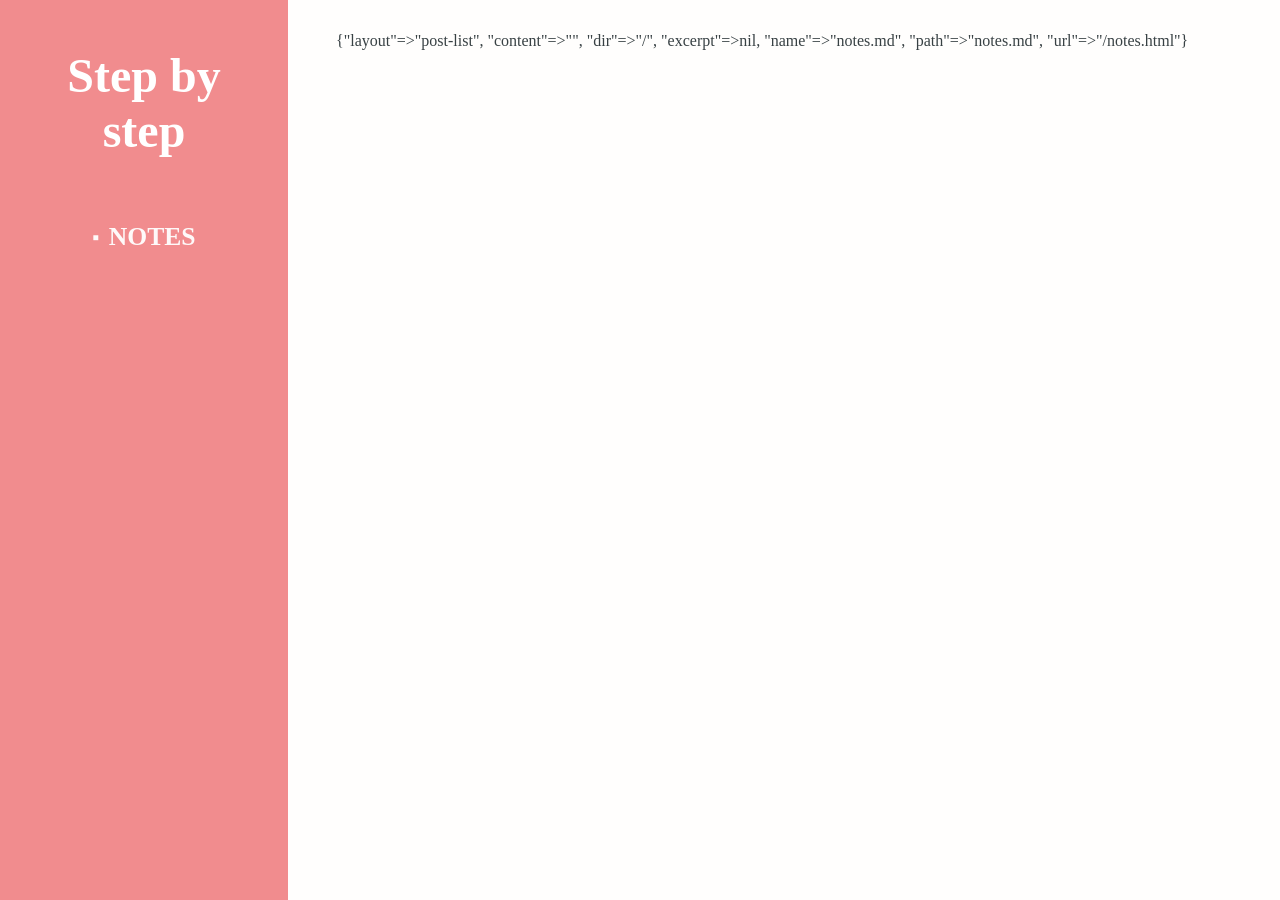
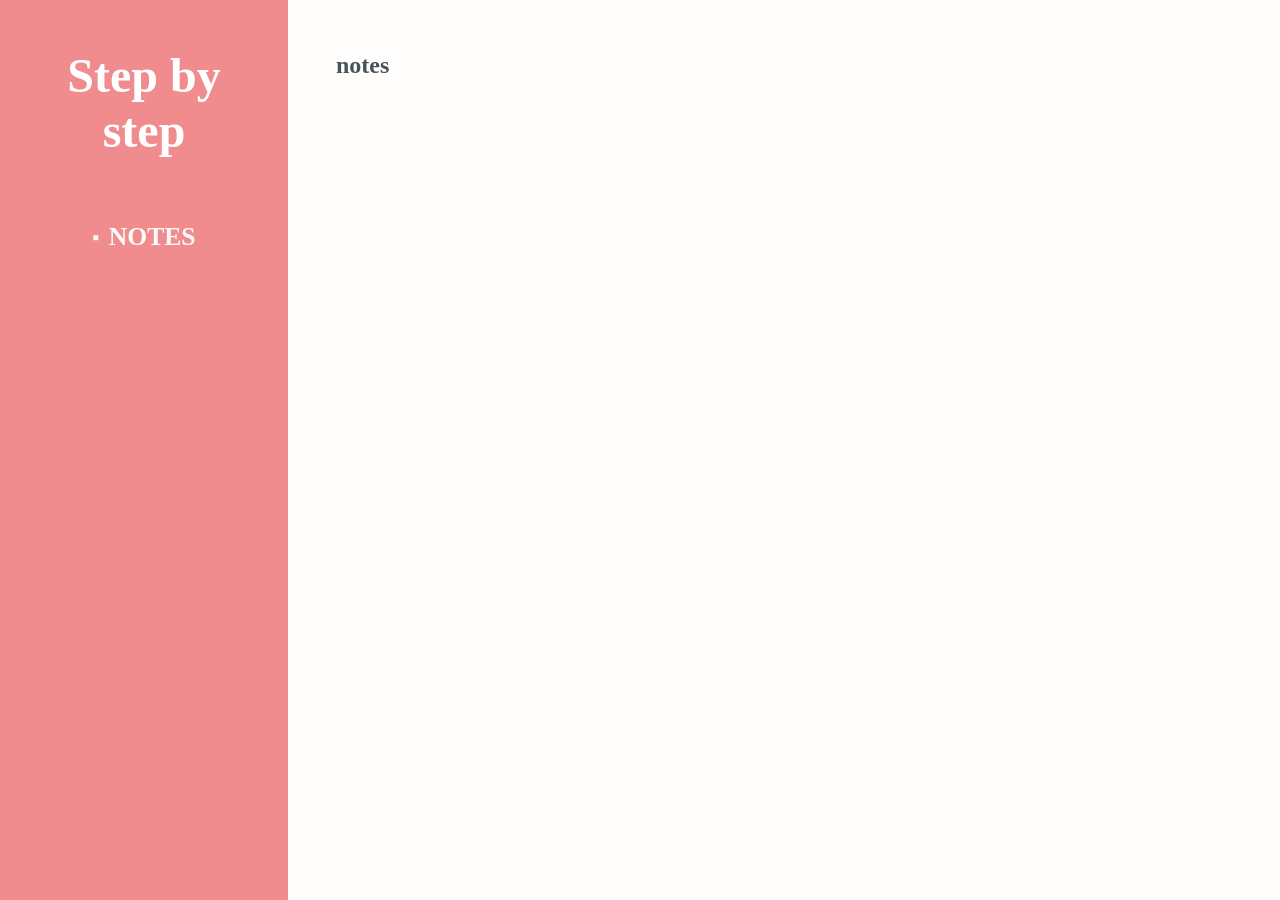
Before and after one commit to mindcloud92/mindcloud92.github.io, a Jekyll site: the page built from notes.md, in a window 1280 px wide. Built offline with Jekyll 4.4.1, drawn with Linux system fonts in a browser that asks for light colours; nearby versions of some CDN libraries; some web fonts are replaced.

Commit message:
clean thumbnail

```diff
--- a/_includes/navigation-bar.html
+++ b/_includes/navigation-bar.html
@@ -7,16 +7,16 @@
         </h1>
 
         <ul class="category-container mt-3">
-            {% assign currentPath = page.url | replace: '.html', '' | replace: '/', '' %}
+            {% assign currentCategoryName = page.url | replace: '.html', '' | replace: '/', '' %}
             {% for category in site.categories %}
             <li>
-                {% assign categoryPath = category | first | downcase %}
-                {% if currentPath contains categoryPath %}
-                    <a href="/{{ categoryPath }}" class="{{ categoryPath }} active">
+                {% assign categoryName = category | first | downcase %}
+                {% if currentCategoryName contains categoryName %}
+                    <a href="/{{ categoryName }}" class="{{ categoryName }} active">
                         {{ category | first | upcase }}
                     </a>
                 {% else %}
-                    <a href="/{{ categoryPath }}" class="{{ categoryPath }}">
+                    <a href="/{{ categoryName }}" class="{{ categoryName }}">
                         {{ category | first | upcase }}
                     </a>
                 {% endif %}
--- a/_layouts/post-list.html
+++ b/_layouts/post-list.html
@@ -5,8 +5,11 @@
         {% include navigation-bar.html %}
 
         <div class="contents-wrapper">
+            {% assign currentCategoryName = page.url | replace: '.html', '' | replace: '/', '' %}
             <section>
-                {{ page }}
+                <h2 class="section-title">
+                    {{ currentCategoryName }}
+                </h2>
             </section>
         </div>
     </body>
--- a/static/css/partial/_post--list.sass
+++ b/static/css/partial/_post--list.sass
@@ -25,7 +25,12 @@
         &.thumbnail
           display: flex
 
+          .thumbnail-wrapper
+            .thumbnail
+              height: calc((100vw - 18em) * 0.18)
+
           li
+            width: 32%
             padding-left: 2em
 
             &:first-child
```
Also changed, not shown: _posts/etc/2021-02-17-github--web-hosting.md (+2 -1 lines), static/images/github/web-hosting/step3-1.png (deleted), static/images/github/web-hosting/step3.png (renamed from static/images/github/web-hosting/step3-2.png), static/images/github/web-hosting/step4.png (deleted).
